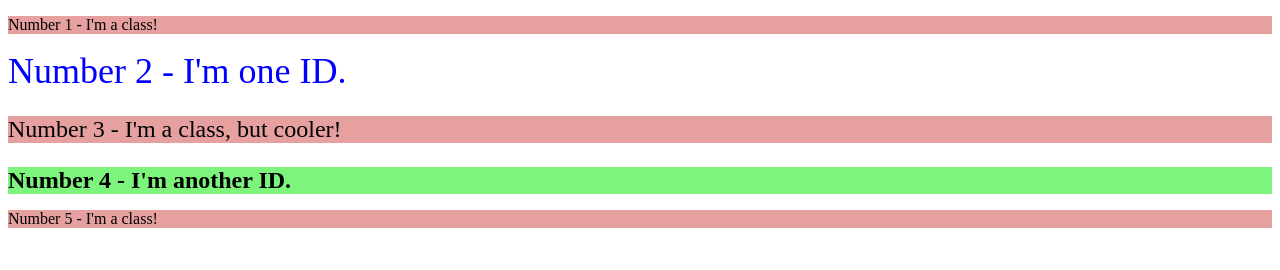
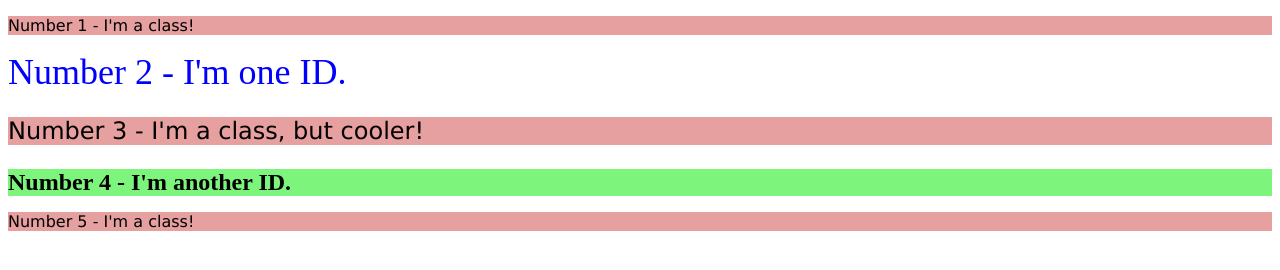
Before and after one commit to chey-00/odin-css-exercises, a plain HTML site: page css-exercise-two/index.html in a window 1280 px wide. Drawn offline with Linux system fonts and the light colour scheme.

Commit message:
Fixed font family section by adding missing commas between each font name

```diff
--- a/css-exercise-two/style.css
+++ b/css-exercise-two/style.css
@@ -1,6 +1,6 @@
 .odd{
 background-color: #e6a0a0;
-font-family: Verdana "DejaVu Sans" sans-serif;
+font-family: Verdana, "DejaVu Sans", sans-serif;
 }
 
 #even-two{
```
